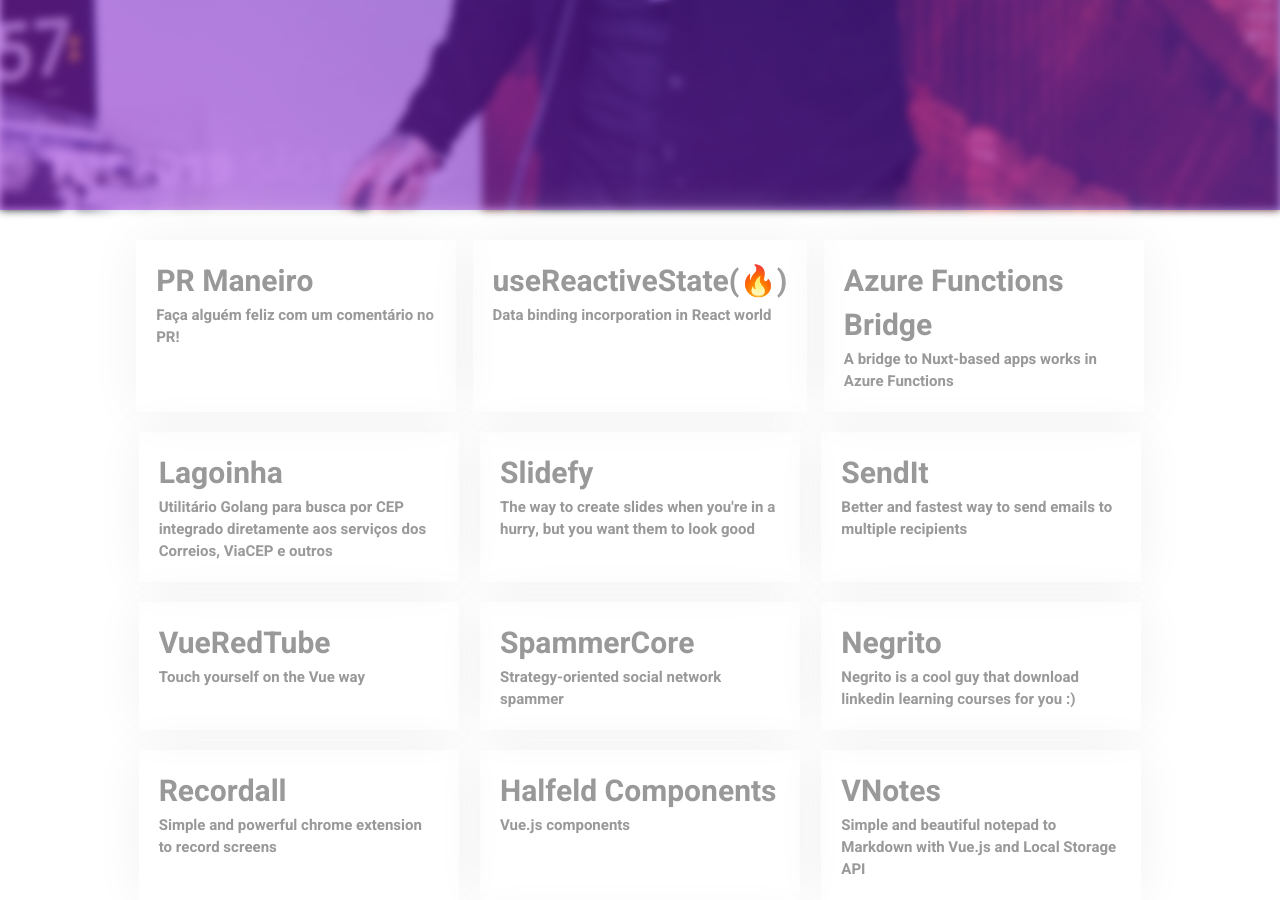
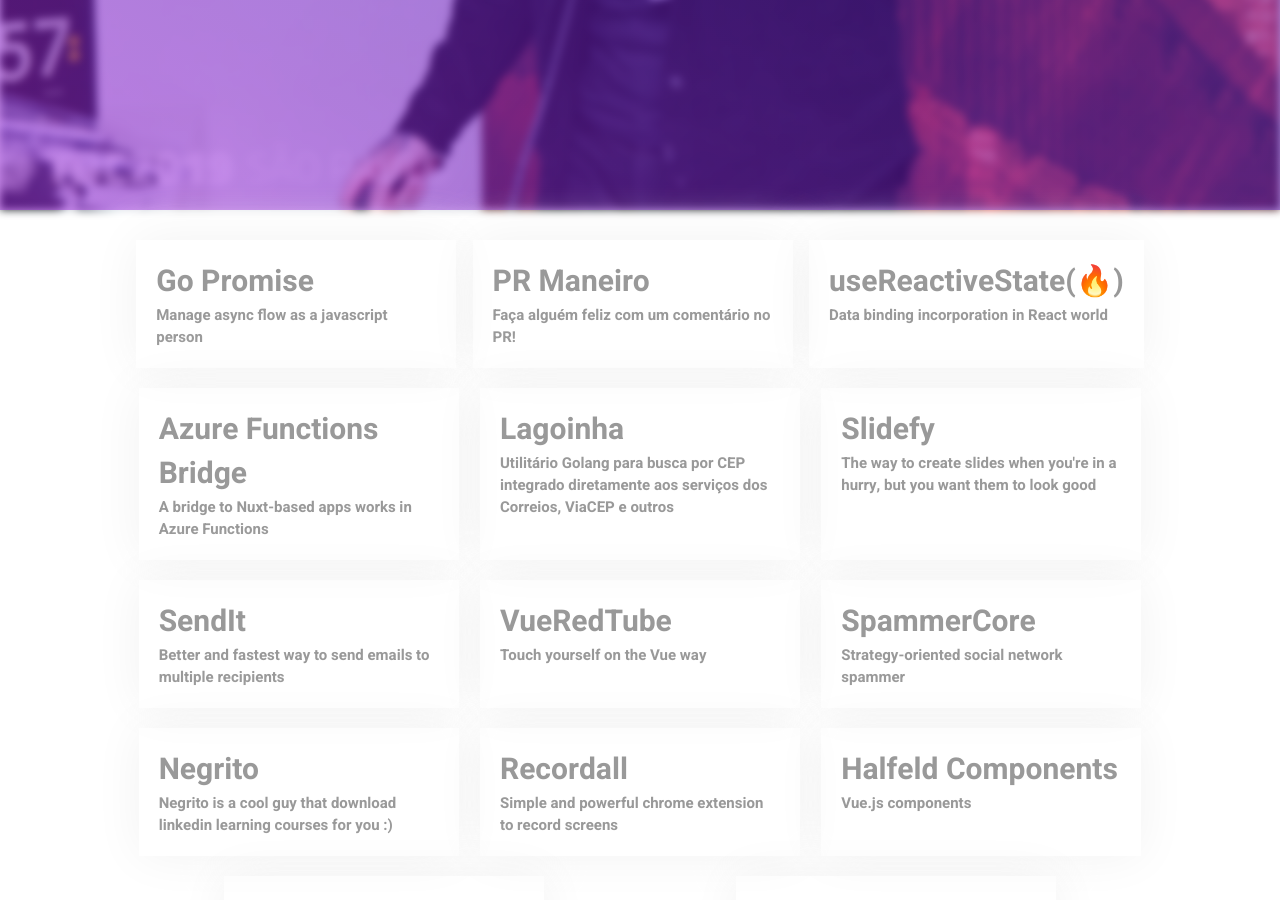
Before and after one commit to Halfeld/website, a Jekyll site: the page built from projects.html, in a window 1280 px wide and 900 px high, scrolled down 690 px. Built offline with Jekyll 4.4.1, drawn with Linux system fonts in a browser that asks for light colours.

Commit message:
add new project

```diff
--- a/_data/projects.yml
+++ b/_data/projects.yml
@@ -1,3 +1,7 @@
+- title: Go Promise
+  desc: Manage async flow as a javascript person
+  link: https://github.com/IgorHalfeld/go-promise
+
 - title: PR Maneiro
   desc: Faça alguém feliz com um comentário no PR!
   link: https://github.com/IgorHalfeld/pr-maneiro
```
